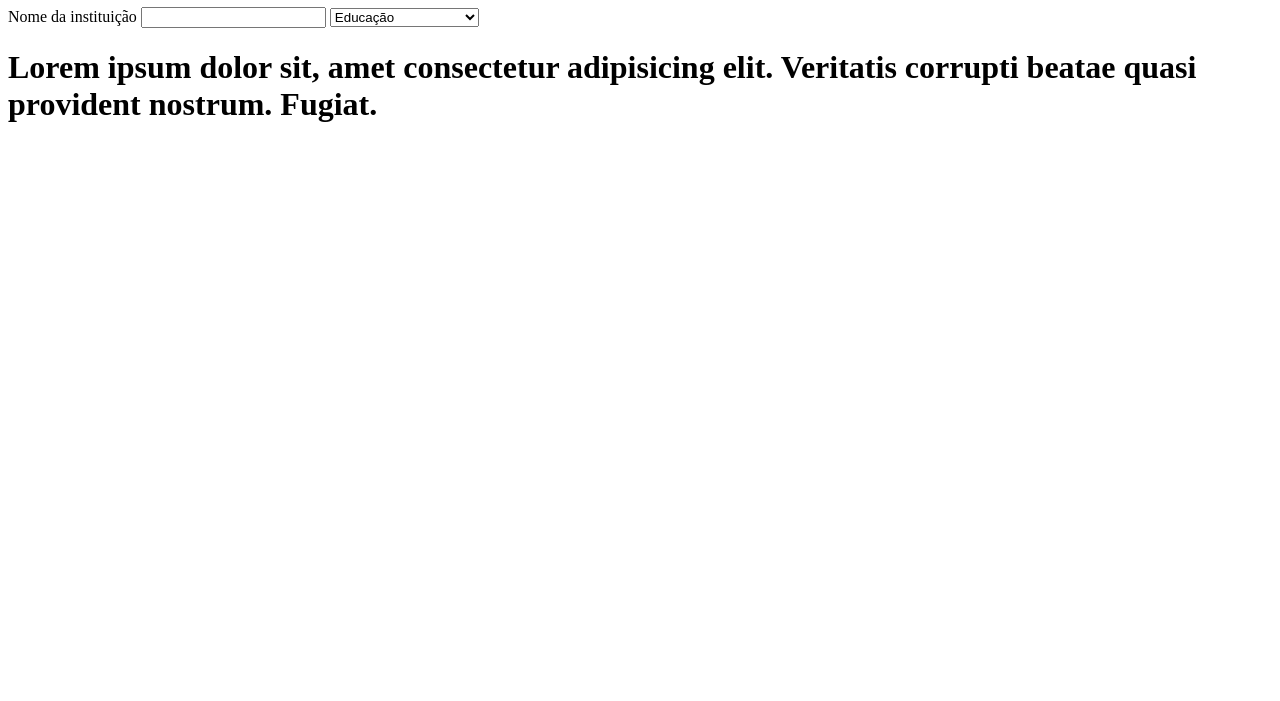
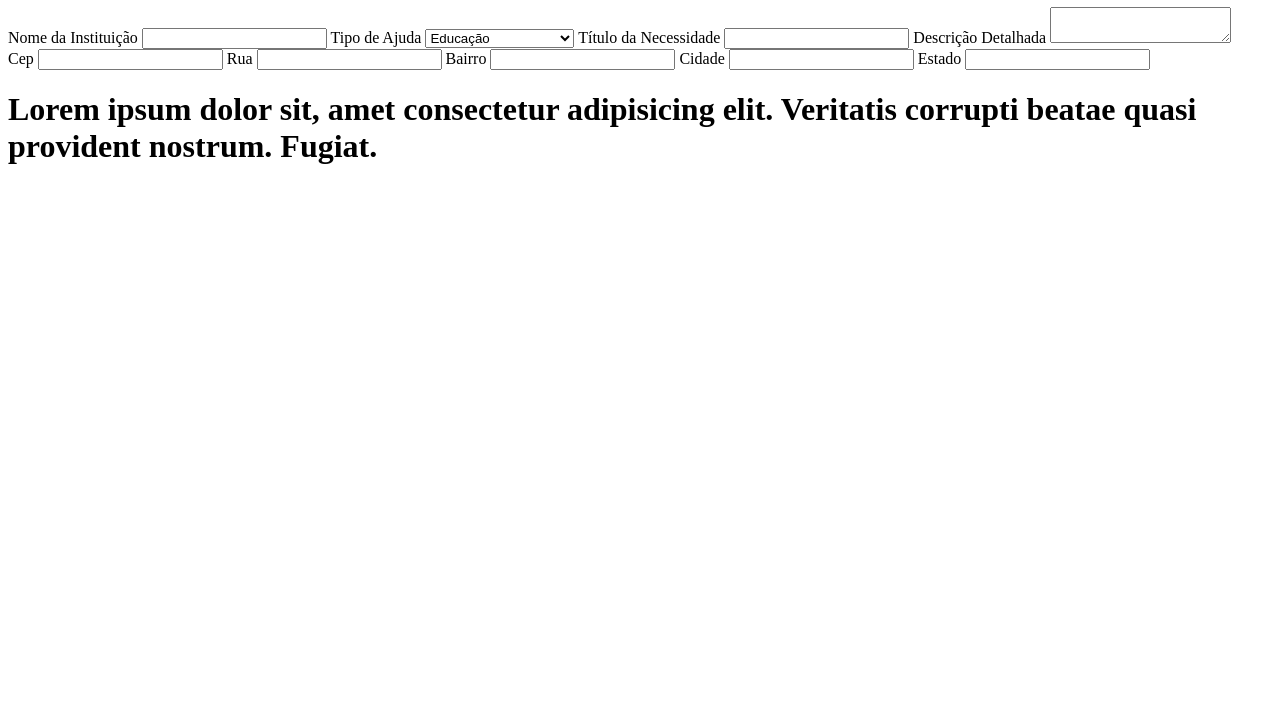
Before and after one commit to LucasAokiP/Cadastro_de_Ajuda, a plain HTML site: page cadastro.html in a window 1280 px wide. Shown: the part 99-800 px from the top of the page. Drawn offline with Linux system fonts and the light colour scheme.

Commit message:
adiçao dos campos cep,rua,bairro,cidade,estado para o formulario

```diff
--- a/cadastro.html
+++ b/cadastro.html
@@ -18,10 +18,10 @@
         <div class="campo_de_cadastro">
             <h1>Formulario</h1>
 
-            <label for="nome">Nome da instituição</label>
+            <label>Nome da Instituição</label>
             <input type="text" id="nome">
 
-            <label for="Tipo de ajuda"></label>
+            <label>Tipo de Ajuda</label>
             <select id="tipo">
                 <option value="educacao">Educação</option>
                 <option value="saude">Saúde</option>
@@ -30,7 +30,28 @@
                 <option value="outros">Outros</option>
             </select>
 
-        </div>
+            <label>Título da Necessidade</label>
+            <input type="text" id="titulo">
+
+            <label>Descrição Detalhada</label>
+            <textarea id="descricao"></textarea>
+                <div class="viaCep">
+                    <label >Cep</label>
+                    <input type="number" id="cep">
+
+                    <label>Rua</label>
+                    <input type="text" id="rua">
+
+                    <label>Bairro</label>
+                    <input type="text" id="bairro">
+
+                    <label>Cidade</label>
+                    <input type="text" id="cidade">
+
+                    <label>Estado</label>
+                    <input type="text" id="estado">
+                </div>
+            </div>
     </header>
     <footer class="cop">
         <h1>Lorem ipsum dolor sit, amet consectetur adipisicing elit. Veritatis corrupti beatae quasi provident nostrum. Fugiat.</h1>
```
